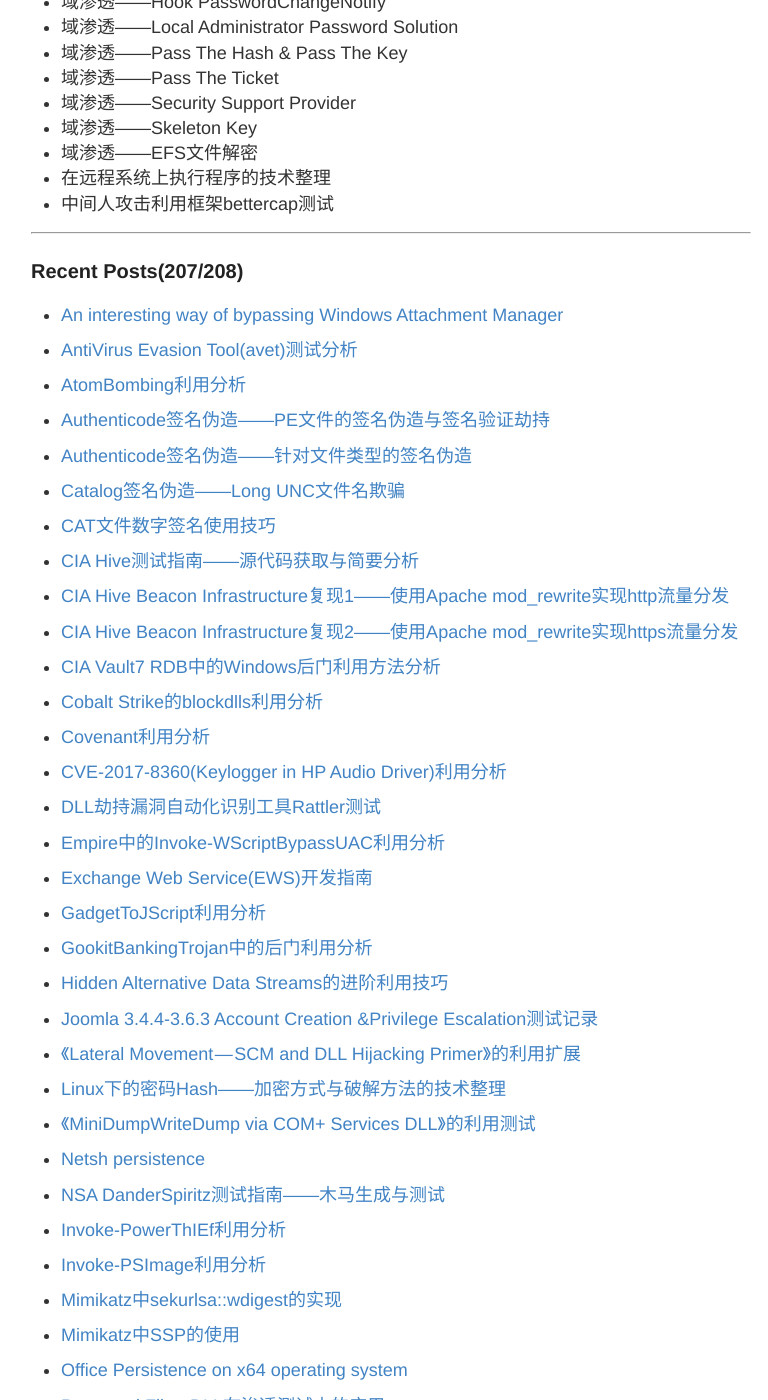
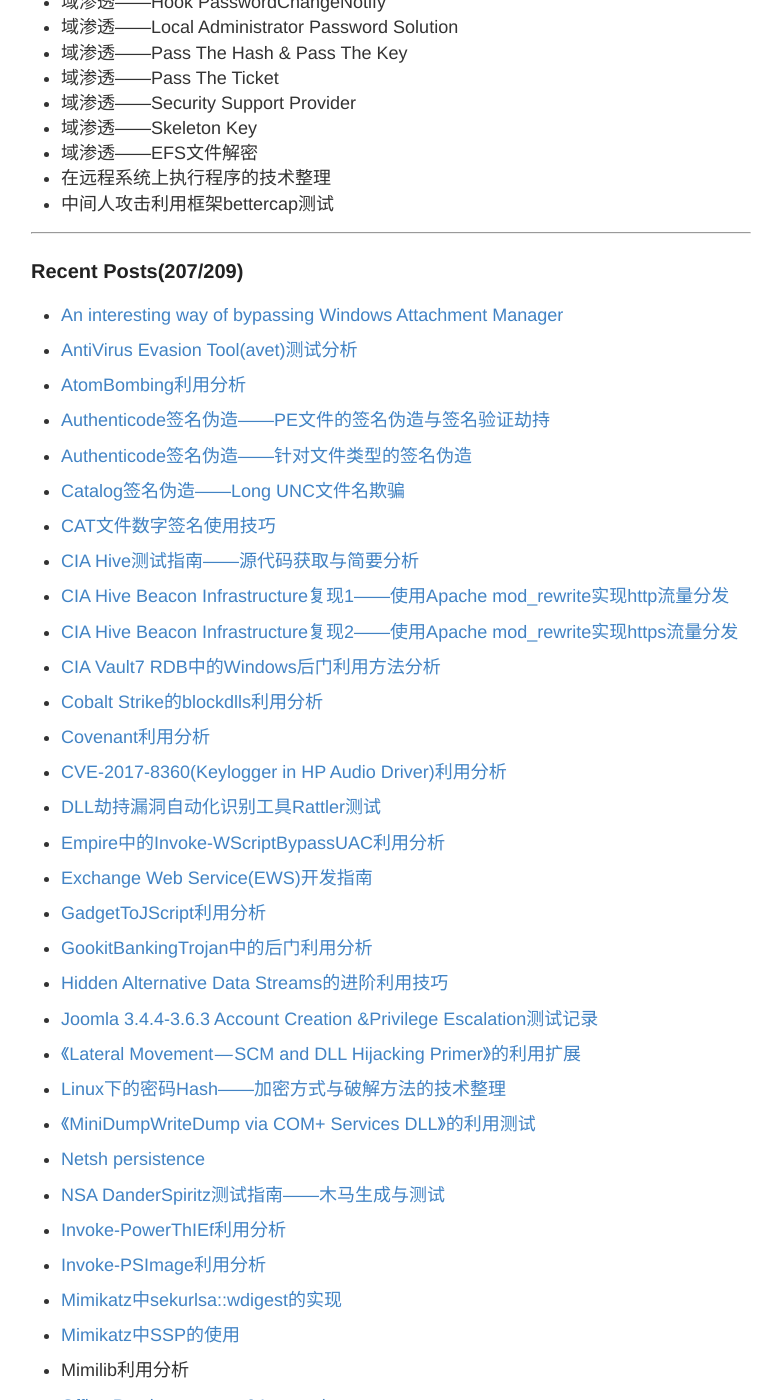
Before and after one commit to 3gstudent/backup-3gstudent.github.io, a Jekyll site: the page built from about.md, in a window 1280 px wide and 1400 px high, scrolled down 1374 px. Shown: the whole window, without its empty margins (249-1017 px from the left). Built offline with Jekyll 4.4.1, drawn with Linux system fonts in a browser that asks for light colours.

Commit message:
Update about.md

```diff
--- a/about.md
+++ b/about.md
@@ -65,7 +65,7 @@ Github:   [3gstudent](https://github.com/3gstudent)
 
 ---
 
-### Recent Posts(207/208)
+### Recent Posts(207/209)
 
 -
  [An interesting way of bypassing Windows Attachment Manager](https://3gstudent.github.io/3gstudent.github.io/An-interesting-way-of-bypassing-Windows-Attachment-Manager/)
@@ -156,6 +156,9 @@ Github:   [3gstudent](https://github.com/3gstudent)
 
 -
  [Mimikatz中SSP的使用](https://3gstudent.github.io/3gstudent.github.io/Mimikatz%E4%B8%ADSSP%E7%9A%84%E4%BD%BF%E7%94%A8/)
+
+-
+ Mimilib利用分析
 
 -
  [Office Persistence on x64 operating system](https://3gstudent.github.io/3gstudent.github.io/Office-Persistence-on-x64-operating-system/)
```
